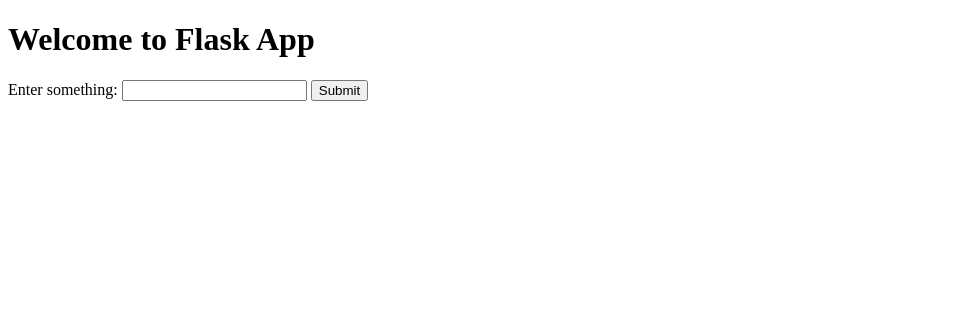
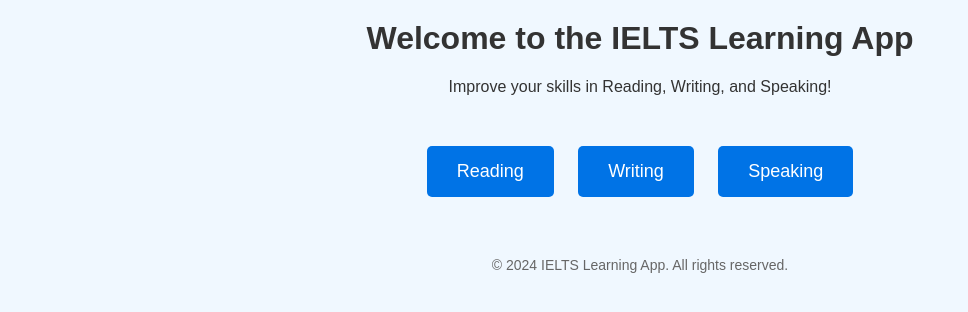
Before and after one commit to Cristeen20/flask_ec2, a Flask app: page / in a window 1280 px wide. Shown: the top 312 px of the page, without its empty margins (0-968 px from the left). Run offline with Flask 3, Linux system fonts and the light colour scheme.

Commit message:
ui update

```diff
--- a/templates/index.html
+++ b/templates/index.html
@@ -3,28 +3,55 @@
 <head>
     <meta charset="UTF-8">
     <meta name="viewport" content="width=device-width, initial-scale=1.0">
-    <title>Flask App</title>
+    <title>IELTS Learning App</title>
+    <style>
+        body {
+            font-family: Arial, sans-serif;
+            text-align: center;
+            background-color: #f0f8ff;
+            color: #333;
+        }
+        h1 {
+            margin-top: 20px;
+        }
+        .button-container {
+            margin-top: 40px;
+        }
+        .section-button {
+            display: inline-block;
+            margin: 10px;
+            padding: 15px 30px;
+            font-size: 18px;
+            color: #fff;
+            background-color: #0073e6;
+            border: none;
+            border-radius: 5px;
+            text-decoration: none;
+            cursor: pointer;
+            transition: background-color 0.3s ease;
+        }
+        .section-button:hover {
+            background-color: #005bb5;
+        }
+        footer {
+            margin-top: 50px;
+            font-size: 14px;
+            color: #666;
+        }
+    </style>
 </head>
 <body>
-    <h1>Welcome to Flask App</h1>
-    <form action="/submit" method="post" id="dataForm">
-        <label for="user_input">Enter something:</label>
-        <input type="text" id="user_input" name="user_input" required>
-        <button type="submit">Submit</button>
-    </form>
-    <div id="response"></div>
+    <h1>Welcome to the IELTS Learning App</h1>
+    <p>Improve your skills in Reading, Writing, and Speaking!</p>
 
-    <script>
-        document.getElementById("dataForm").onsubmit = async function (e) {
-            e.preventDefault(); // Prevent form submission
-            const formData = new FormData(this);
-            const response = await fetch("/submit", {
-                method: "POST",
-                body: formData,
-            });
-            const result = await response.json();
-            document.getElementById("response").innerText = JSON.stringify(result, null, 2);
-        };
-    </script>
+    <div class="button-container">
+        <a href="/reading" class="section-button">Reading</a>
+        <a href="/writing" class="section-button">Writing</a>
+        <a href="/speaking" class="section-button">Speaking</a>
+    </div>
+
+    <footer>
+        &copy; 2024 IELTS Learning App. All rights reserved.
+    </footer>
 </body>
 </html>
```
